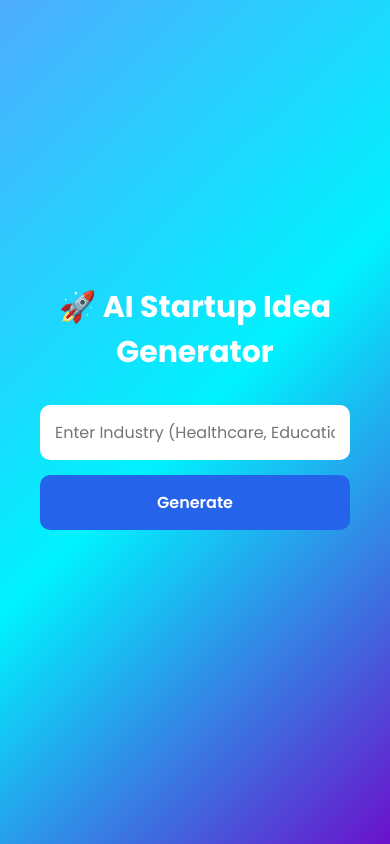
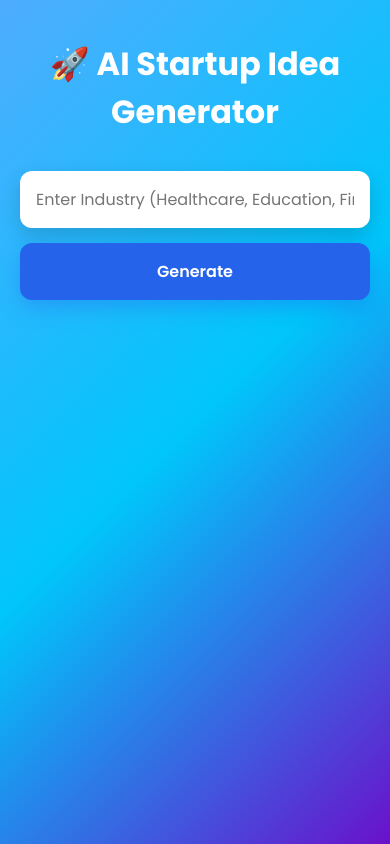
Before and after one commit to Vaishnaviv-p/AI-Startup-Idea-Generator, a Flask app: page / in a window 390 px wide. Run offline with Flask 3, Linux system fonts and the light colour scheme.

Commit message:
Version 12.2 Added Premium Glassmorphism UI

```diff
--- a/static/style.css
+++ b/static/style.css
@@ -9,12 +9,12 @@
 }
 
 body{
-    background:linear-gradient(135deg,#4facfe,#00f2fe,#6a11cb);
+    background:linear-gradient(135deg,#4facfe,#00c6fb,#6a11cb);
     min-height:100vh;
     display:flex;
     justify-content:center;
-    align-items:center;
-    padding:40px;
+    align-items:flex-start;
+    padding:40px 20px;
 }
 
 .container{
@@ -24,9 +24,9 @@ body{
 
 h1{
     text-align:center;
-    color:white;
-    font-size:38px;
-    margin-bottom:30px;
+    color:#ffffff;
+    font-size:42px;
+    margin-bottom:35px;
     font-weight:700;
 }
 
@@ -34,83 +34,148 @@ form{
     display:flex;
     justify-content:center;
     gap:15px;
-    margin-bottom:30px;
+    margin-bottom:35px;
     flex-wrap:wrap;
 }
 
 input{
-    width:420px;
+    width:430px;
     max-width:100%;
-    padding:15px;
+    padding:16px;
     border:none;
-    border-radius:10px;
+    border-radius:12px;
     outline:none;
     font-size:16px;
+    background:#ffffff;
+    box-shadow:0 8px 20px rgba(0,0,0,.15);
 }
 
 button{
-    padding:15px 30px;
+    padding:16px 35px;
     border:none;
-    border-radius:10px;
+    border-radius:12px;
     background:#2563eb;
     color:white;
     font-size:16px;
     font-weight:600;
     cursor:pointer;
     transition:.3s;
+    box-shadow:0 8px 20px rgba(37,99,235,.35);
 }
 
 button:hover{
     background:#1d4ed8;
-    transform:translateY(-2px);
+    transform:translateY(-3px);
 }
 
+/* ---------- Premium Glass Card ---------- */
+
 .card{
-    background:white;
-    border-radius:18px;
-    padding:30px;
-    box-shadow:0 15px 40px rgba(0,0,0,.2);
+
+    background:rgba(255,255,255,.45);
+
+    backdrop-filter:blur(18px);
+    -webkit-backdrop-filter:blur(18px);
+
+    border:1px solid rgba(255,255,255,.35);
+
+    border-radius:24px;
+
+    padding:35px;
+
+    box-shadow:0 15px 40px rgba(0,0,0,.25);
+
+    animation:fadeIn .6s ease;
 }
 
 .card h2{
+
     color:#2563eb;
+
+    font-size:22px;
+
     margin-top:18px;
-    margin-bottom:8px;
-    font-size:22px;
+    margin-bottom:10px;
 }
 
 .card p{
+
+    color:#1f2937;
+
     font-size:18px;
-    color:#333;
-    margin-bottom:15px;
+
+    line-height:1.8;
+
+    margin-bottom:16px;
+
+    font-weight:500;
 }
 
 hr{
+
     border:none;
-    border-top:1px solid #e5e7eb;
-    margin:18px 0;
+
+    border-top:1px solid rgba(0,0,0,.08);
+
+    margin:20px 0;
 }
+
+/* Fade Animation */
+
+@keyframes fadeIn{
+
+    from{
+
+        opacity:0;
+
+        transform:translateY(20px);
+
+    }
+
+    to{
+
+        opacity:1;
+
+        transform:translateY(0);
+
+    }
+
+}
+
+/* Mobile */
 
 @media(max-width:768px){
 
     h1{
-        font-size:30px;
+
+        font-size:32px;
+
     }
 
     form{
+
         flex-direction:column;
+
         align-items:center;
+
     }
 
     input{
+
         width:100%;
+
     }
 
     button{
+
         width:100%;
+
     }
 
     .card{
-        padding:20px;
+
+        padding:25px;
+
     }
+
 }
```
